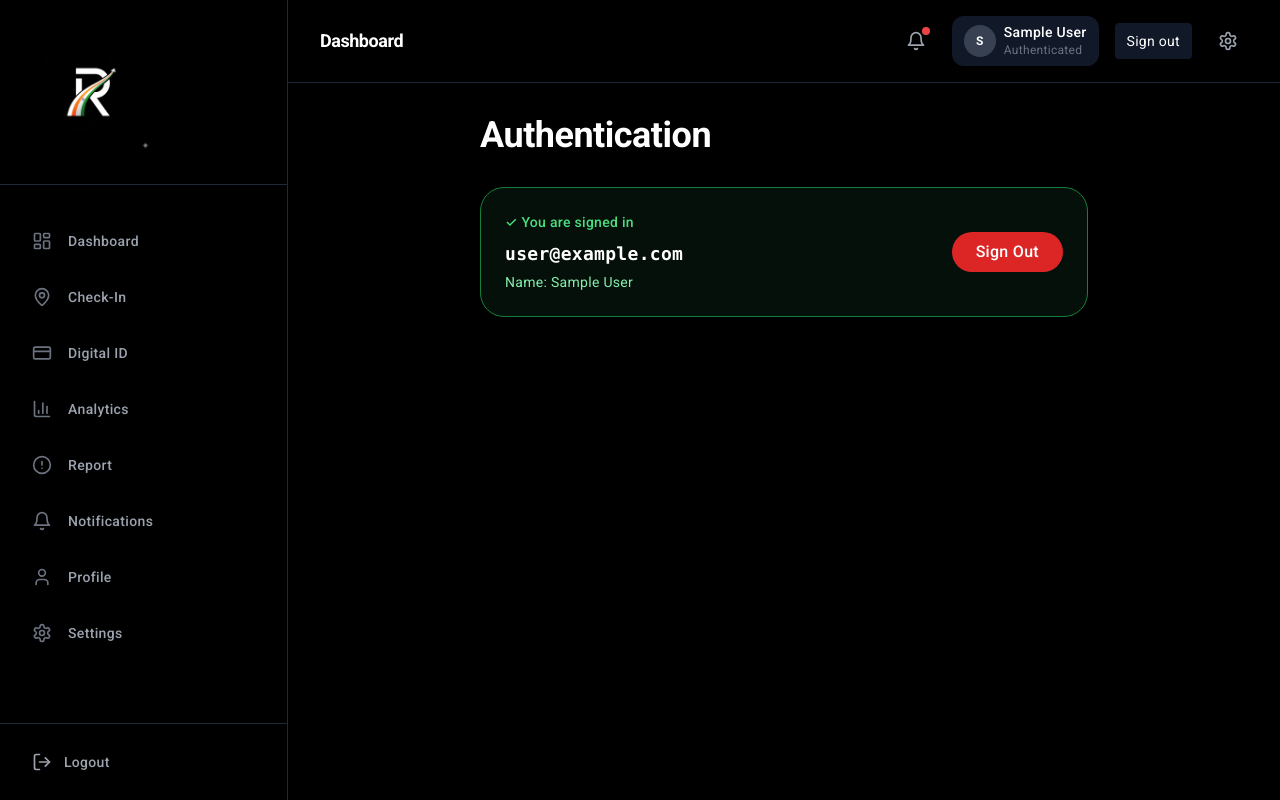
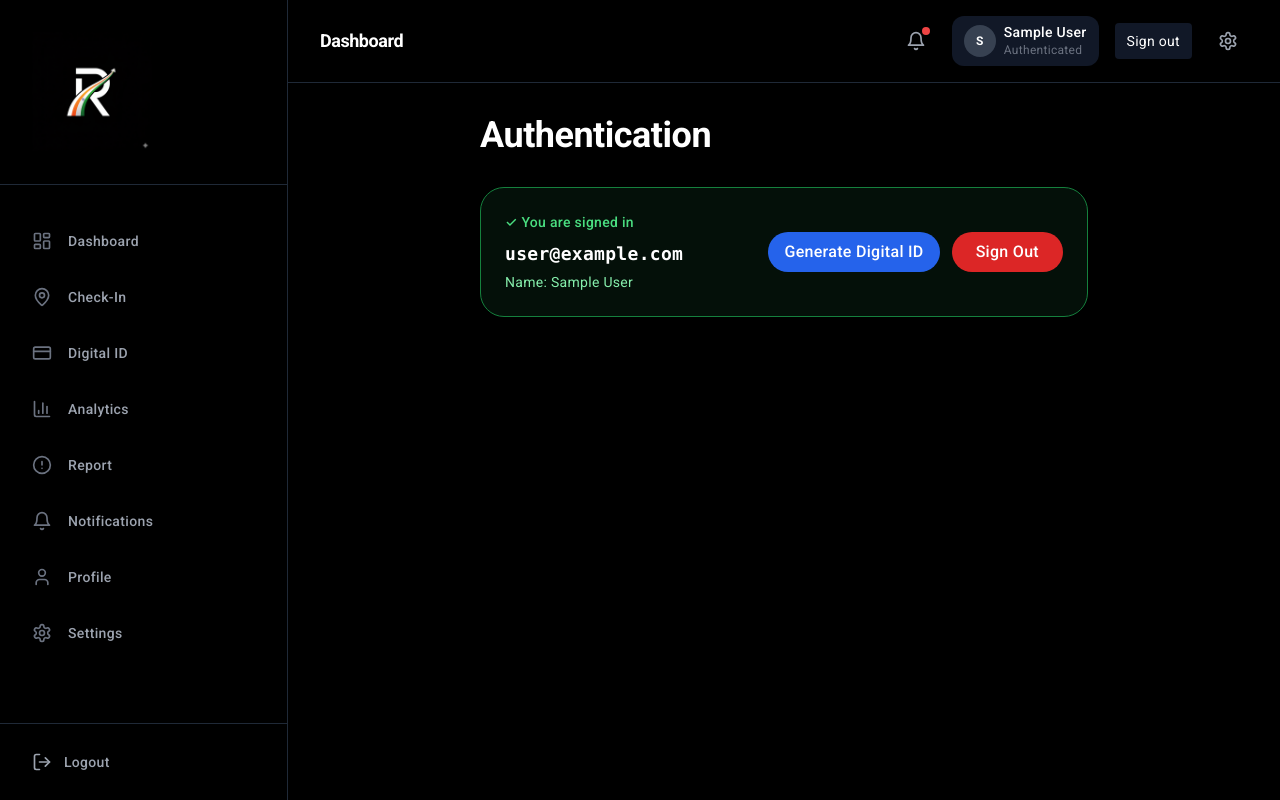
Before and after one commit to florescence-bit/tourism, a Next.js app: page /auth in a window 1280 px wide. Built offline with nearby package versions, Linux system fonts and the light colour scheme; no server answers; sample sign-in values are in the browser's storage.

Commit message:
feat: generate digital ID + QR and save to Firestore; auth UI; add qrcode dependency and types

```diff
--- a/package.json
+++ b/package.json
@@ -23,6 +23,7 @@
     "react-dom": "18.3.1",
     "react-leaflet": "^4.2.1",
     "recharts": "2.14.0",
+    "qrcode": "^1.5.1",
     "tailwind-merge": "2.4.0",
     "tailwindcss": "3.4.1",
     "typescript": "5.3.3"
--- a/src/app/(app)/auth/page.tsx
+++ b/src/app/(app)/auth/page.tsx
@@ -23,6 +23,7 @@ import {
   sendVerificationEmail,
   signInWithGoogle,
   signInWithGithub,
+  generateAndSaveDigitalId,
 } from '@/lib/firebaseClient';
 import { formatErrorForDisplay, extractFirebaseErrorCode } from '@/lib/errorMap';
 import { MIN_PASSWORD_LENGTH, EMAIL_REGEX } from '@/lib/constants';
@@ -101,6 +102,13 @@ export default function AuthPage() {
 
   /** Current authenticated Firebase User or null */
   const [user, setUser] = useState<any>(null);
+
+  /** Generated digital ID (if created) */
+  const [generatedId, setGeneratedId] = useState<string | null>(null);
+  /** QR code data URL representing the digital ID */
+  const [qrDataUrl, setQrDataUrl] = useState<string | null>(null);
+  /** True while the digital ID is being generated */
+  const [generatingId, setGeneratingId] = useState(false);
 
   const router = useRouter();
 
@@ -305,6 +313,40 @@ export default function AuthPage() {
   }
 
   // =========================================================================
+  // RENDER HELPERS
+  // =========================================================================
+
+  /**
+   * Generate a digital ID for the signed-in user, create a QR code and save to Firestore
+   */
+  async function handleGenerateDigitalId(): Promise<void> {
+    if (!user) {
+      setMessage('Please sign in before generating a Digital ID.');
+      return;
+    }
+
+    setGeneratingId(true);
+    setMessage(null);
+
+    try {
+      const displayName = user.displayName || user.email || user.uid;
+      const result = await generateAndSaveDigitalId(user.uid, displayName);
+      if (result) {
+        setGeneratedId(result.digitalId);
+        setQrDataUrl(result.qrDataUrl);
+        setMessage('Digital ID generated and saved successfully.');
+      } else {
+        setMessage('Failed to generate Digital ID.');
+      }
+    } catch (error: any) {
+      console.error('[Auth] generate digital id error:', error);
+      setMessage('An error occurred while generating the Digital ID.');
+    } finally {
+      setGeneratingId(false);
+    }
+  }
+
+  // =========================================================================
   // RENDER
   // =========================================================================
 
@@ -328,7 +370,16 @@ export default function AuthPage() {
                   </div>
                 )}
               </div>
-              <div>
+              <div className="flex flex-col items-end gap-3">
+                <div className="flex gap-3">
+                  <button
+                    onClick={handleGenerateDigitalId}
+                    disabled={generatingId}
+                    className="px-4 py-2 bg-blue-600 text-white rounded-full font-medium hover:bg-blue-700 disabled:opacity-50 transition"
+                  >
+                    {generatingId ? 'Generating...' : 'Generate Digital ID'}
+                  </button>
+
                   <button
                     onClick={handleSignOut}
                     disabled={loading}
@@ -336,6 +387,14 @@ export default function AuthPage() {
                   >
                     {loading ? 'Signing out...' : 'Sign Out'}
                   </button>
+                </div>
+
+                {qrDataUrl && (
+                  <div className="mt-4 w-40 text-right">
+                    <img src={qrDataUrl} alt="Digital ID QR" className="w-40 h-40 object-contain rounded-lg border border-gray-700 bg-white p-1" />
+                    <div className="text-xs text-gray-400 break-words mt-2">{generatedId}</div>
+                  </div>
+                )}
               </div>
             </div>
           </div>
--- a/src/lib/firebaseClient.ts
+++ b/src/lib/firebaseClient.ts
@@ -38,6 +38,7 @@ import {
 } from 'firebase/firestore';
 
 import { FIREBASE_AUTH_TIMEOUT_MS } from './constants';
+import QRCode from 'qrcode';
 
 /** Firebase configuration loaded from environment variables */
 const firebaseConfig = {
@@ -433,6 +434,59 @@ export async function saveNotification(uid: string, payload: Record<string, any>
 }
 
 // ============================================================================
+// DIGITAL ID (QR) GENERATION
+// ============================================================================
+
+/**
+ * Generates a human-friendly digital ID using the user's name and stores it
+ * together with a generated QR code (data URL) in Firestore under
+ * `/profiles/{uid}/digitalIds/{digitalId}` and also merges into the profile doc.
+ *
+ * @param uid - User's UID
+ * @param name - Display name or full name to base the digital id on (optional)
+ * @returns Object containing digitalId and qrDataUrl on success, or null on failure
+ */
+export async function generateAndSaveDigitalId(uid: string, name?: string): Promise<{ digitalId: string; qrDataUrl: string } | null> {
+  if (!db) initFirebase();
+  if (!db) {
+    console.warn('[Firebase] Firestore not available for generateAndSaveDigitalId');
+    return null;
+  }
+
+  try {
+    const normalized = (name || '').trim() || uid;
+    const initials = normalized
+      .split(/\s+/)
+      .map((s) => (s && s[0] ? s[0].toUpperCase() : ''))
+      .join('')
+      .slice(0, 4) || 'ID';
+    const timestamp = Date.now().toString(36).toUpperCase();
+    const rand = Math.random().toString(36).slice(2, 6).toUpperCase();
+    const digitalId = `${initials}-${timestamp}-${rand}`;
+
+    const payload = {
+      uid,
+      name: normalized,
+      digitalId,
+      createdAt: Date.now(),
+    };
+
+    const qrPayload = { uid, digitalId, name: normalized };
+    // Generate QR code as data URL (PNG)
+    const qrDataUrl = await QRCode.toDataURL(JSON.stringify(qrPayload), { margin: 1, width: 300 });
+
+    // Save to subcollection and merge into user profile
+    await setDoc(doc(db, 'profiles', uid, 'digitalIds', digitalId), { ...payload, qrDataUrl });
+    await setDoc(doc(db, 'profiles', uid), { digitalId, qrDataUrl }, { merge: true });
+
+    return { digitalId, qrDataUrl };
+  } catch (error: any) {
+    console.error('[Firebase] generateAndSaveDigitalId error:', error);
+    return null;
+  }
+}
+
+// ============================================================================
 // DEFAULT EXPORT
 // ============================================================================
 
```
Also changed, not shown: src/types/qrcode.d.ts (added, +14 -0 lines), 1 other file (tests, documents, lock files or other folders). Lines whose indentation alone changed are shown as unchanged.
